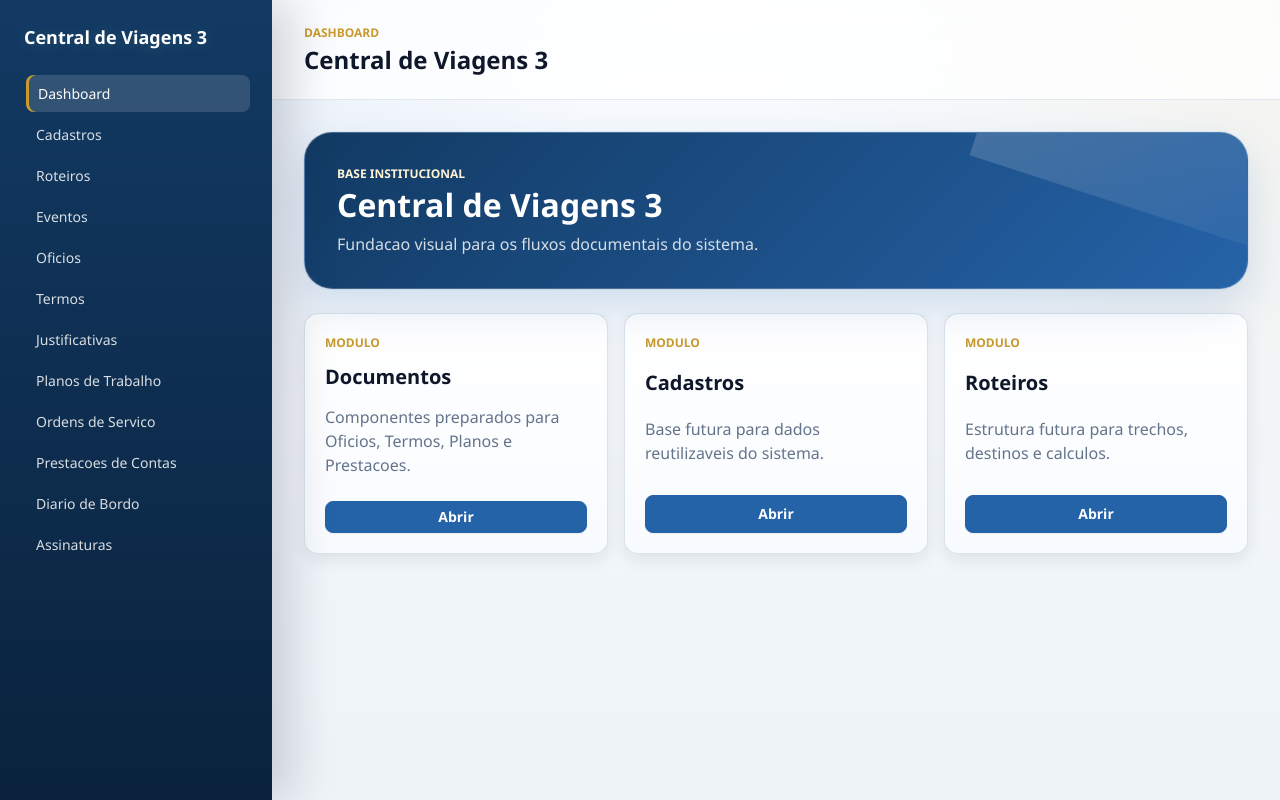
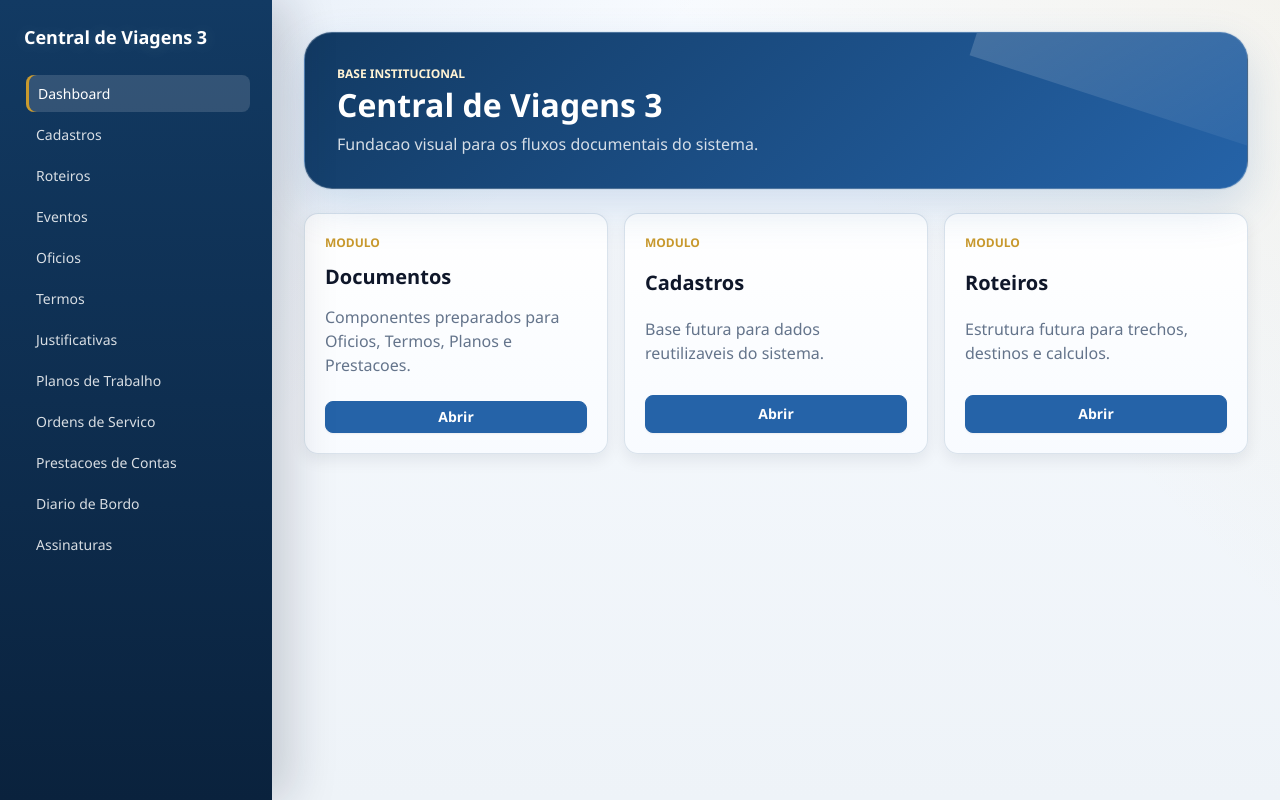
Before and after one commit to tiago2904santos/Central-de-Viagens-2.0, a Django app: page / in a window 1280 px wide. Run offline with Django 5.2, Linux system fonts and the light colour scheme; parts of the project's set-up code (start-up, migrations or seed data) failed here and were passed over.

Commit message:
remove topbar e padroniza page header como cabecalho
Co-authored-by: Cursor <cursoragent@cursor.com>

```diff
--- a/static/css/layout.css
+++ b/static/css/layout.css
@@ -6,22 +6,6 @@
 
 .app-main {
   min-width: 0;
-}
-
-.topbar {
-  align-items: center;
-  background: rgba(255, 255, 255, 0.76);
-  backdrop-filter: blur(14px);
-  border-bottom: 1px solid rgba(214, 224, 234, 0.72);
-  display: flex;
-  min-height: 84px;
-  padding: var(--space-6) var(--space-8);
-}
-
-.topbar h1 {
-  font-size: var(--font-size-xl);
-  line-height: 1.2;
-  margin-bottom: 0;
 }
 
 .content-wrap {
@@ -94,7 +78,6 @@
     grid-template-columns: 1fr;
   }
 
-  .topbar,
   .content-wrap {
     padding: var(--space-4);
   }
--- a/templates/base.html
+++ b/templates/base.html
@@ -12,7 +12,6 @@
   <div class="app-shell">
     {% include "components/layout/sidebar.html" %}
     <main class="app-main">
-      {% include "components/layout/topbar.html" %}
       <section class="content-wrap">
         {% include "components/feedback/alerts.html" %}
         {% block content %}{% endblock %}
--- a/templates/components/layout/app_shell.html
+++ b/templates/components/layout/app_shell.html
@@ -1,7 +1,6 @@
 <div class="app-shell">
   {% include "components/layout/sidebar.html" %}
   <main class="app-main">
-    {% include "components/layout/topbar.html" %}
     <section class="content-wrap">
       {{ content }}
     </section>
```
Also changed, not shown: docs/COMPONENTES.md (+4 -2 lines), docs/DESIGN_SYSTEM.md (+8 -2 lines).
